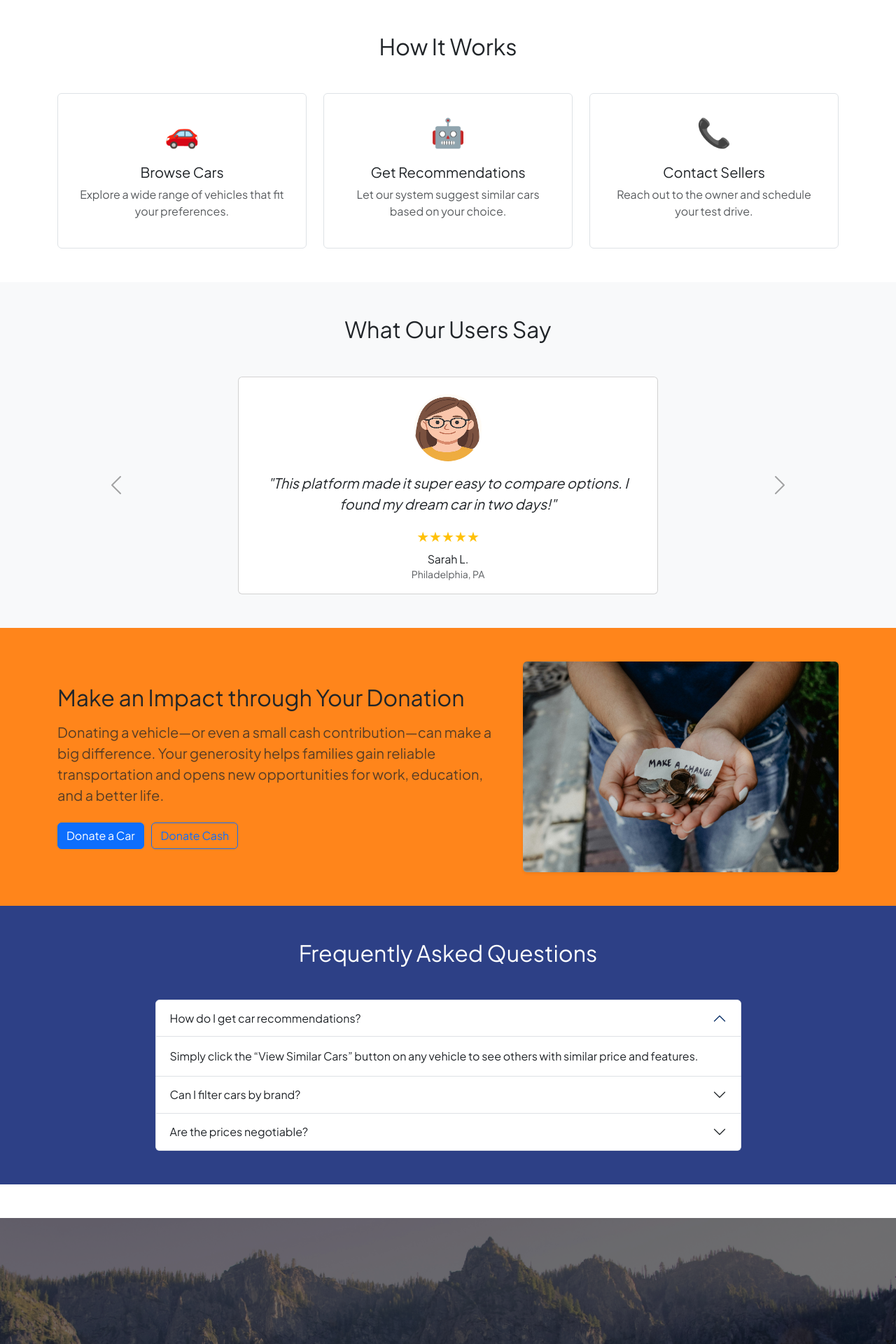
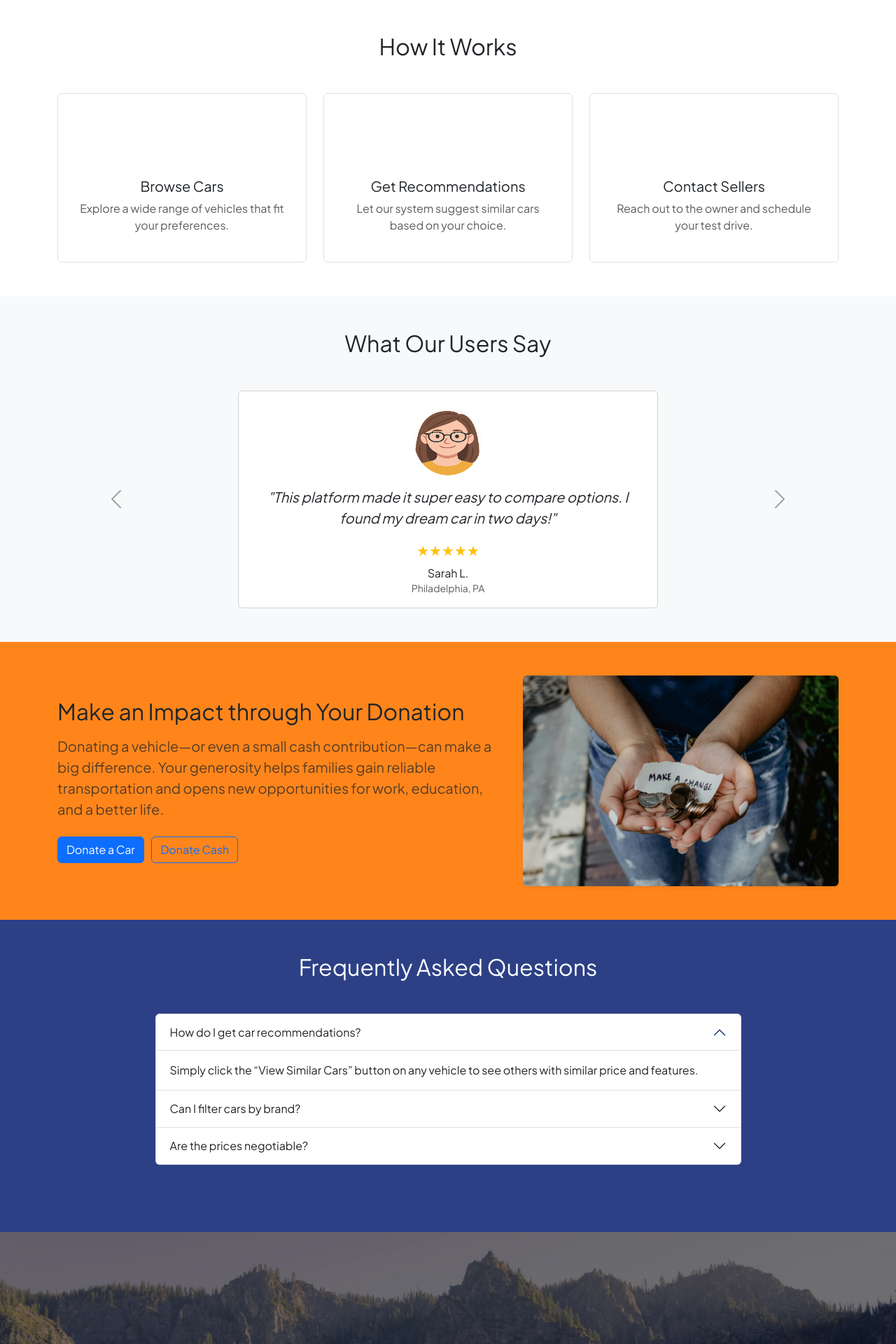
Before and after one commit to NingyuanBi/CarSal, a Flask app: page / in a window 1280 px wide. Shown: the part 538-2458 px from the top of the page at 70% size. Run offline with Flask 3, Linux system fonts and the light colour scheme.

Commit message:
spacer fix
fixed spacker and dye them with dark blue

```diff
--- a/templates/index.html
+++ b/templates/index.html
@@ -27,7 +27,7 @@
   <div class="hero-caption d-flex align-items-center justify-content-center position-absolute top-0 start-0 w-100 h-100 text-center"
        style="z-index:2;">
     <div>
-      <h1 class="display-4 fw-bold text-white">Find the&nbsp;Right&nbsp;Used&nbsp;Car</h1>
+      <h1 class="display-4 fw-bold text-white">Find the&nbsp;Best&nbsp;Value&nbsp;Car for You</h1>
       <p class="lead text-white mb-4">Browse and discover your next vehicle with confidence.</p>
       <a href="{{ url_for('listings') }}" class="btn btn-warning btn-lg me-2">Browse Cars</a>
       <a href="#how" class="btn btn-outline-light btn-lg">How It Works</a>
@@ -65,21 +65,21 @@
       <div class="row g-4">
           <div class="col-md-4">
               <div class="p-4 border rounded h-100">
-                  <div class="fs-1 mb-3">🚗</div>
+                  <img src="{{ url_for('static', filename='icons/car.png') }}" class="mb-3" style="width:80px;height:80px;" alt="Browse Cars icon">
                   <h5>Browse Cars</h5>
                   <p class="text-muted">Explore a wide range of vehicles that fit your preferences.</p>
               </div>
           </div>
           <div class="col-md-4">
               <div class="p-4 border rounded h-100">
-                  <div class="fs-1 mb-3">🤖</div>
+                  <img src="{{ url_for('static', filename='icons/recommend.png') }}" class="mb-3" style="width:80px;height:80px;" alt="Get Recommendations icon">
                   <h5>Get Recommendations</h5>
                   <p class="text-muted">Let our system suggest similar cars based on your choice.</p>
               </div>
           </div>
           <div class="col-md-4">
               <div class="p-4 border rounded h-100">
-                  <div class="fs-1 mb-3">📞</div>
+                  <img src="{{ url_for('static', filename='icons/contact.png') }}" class="mb-3" style="width:80px;height:80px;" alt="Contact Sellers icon">
                   <h5>Contact Sellers</h5>
                   <p class="text-muted">Reach out to the owner and schedule your test drive.</p>
               </div>
@@ -170,7 +170,7 @@
 </section>
 
 <!-- ===== FAQ ============================================================ -->
-<section class="py-5 mb-5 text-white faq-bg" id="faq">
+<section class="py-5 text-white faq-bg" id="faq" style="margin-bottom:0;">
   <div class="container">
       <h2 class="text-center mb-5 text-white">Frequently Asked Questions</h2>
       <div class="accordion w-75 mx-auto" id="faqAccordion">
@@ -199,6 +199,8 @@
       </div>
   </div>
 </section>
+  <!-- spacer between FAQ and About -->
+  <div class="faq-bg" style="height:3rem;"></div>
 
 <!-- ===== ABOUT US  ====================================================== -->
 <section class="position-relative" style="height:75vh; background:url('{{ url_for('static', filename='images/about_banner.jpg') }}') center/cover no-repeat;">
```
Also changed, not shown: static/icons/car.png (added), static/icons/contact.png (added), static/icons/recommend.png (added), 1 other file.
